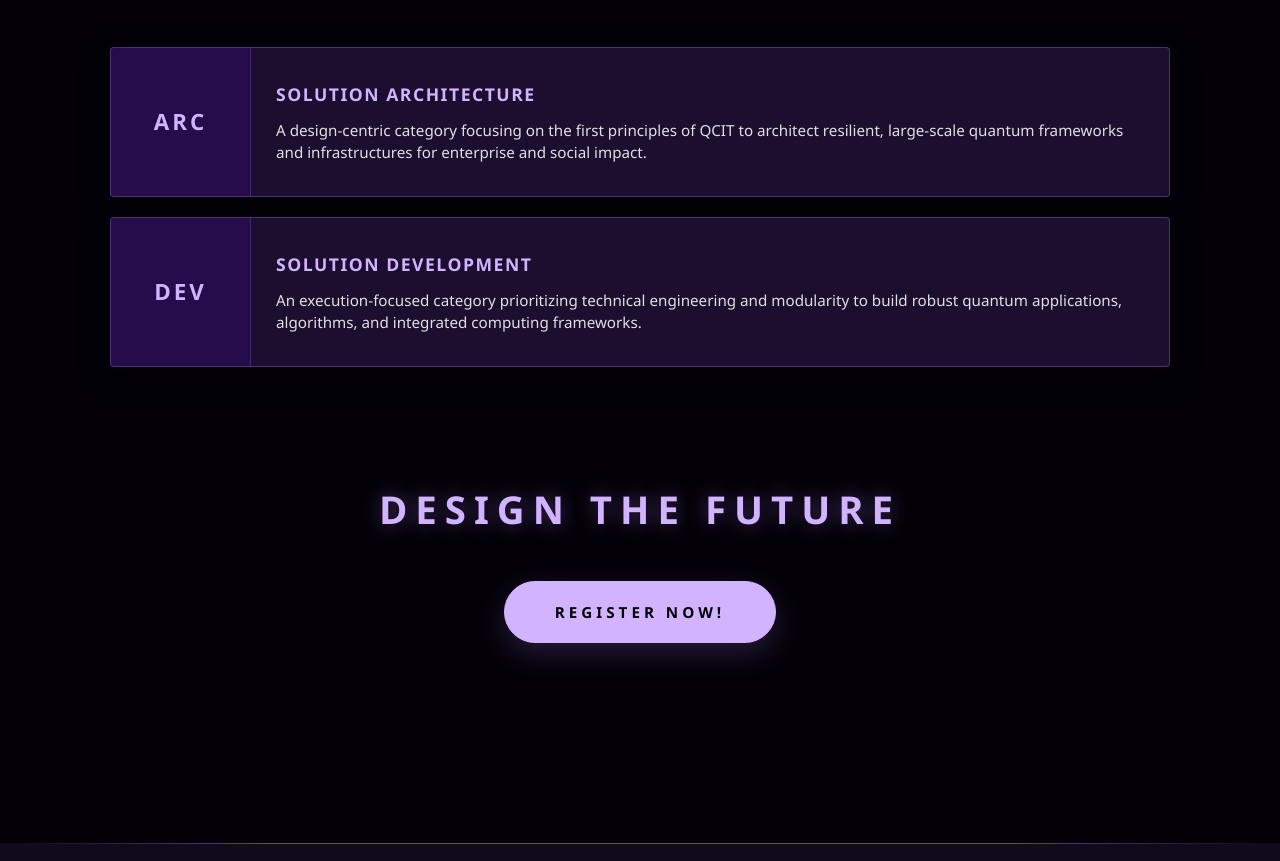
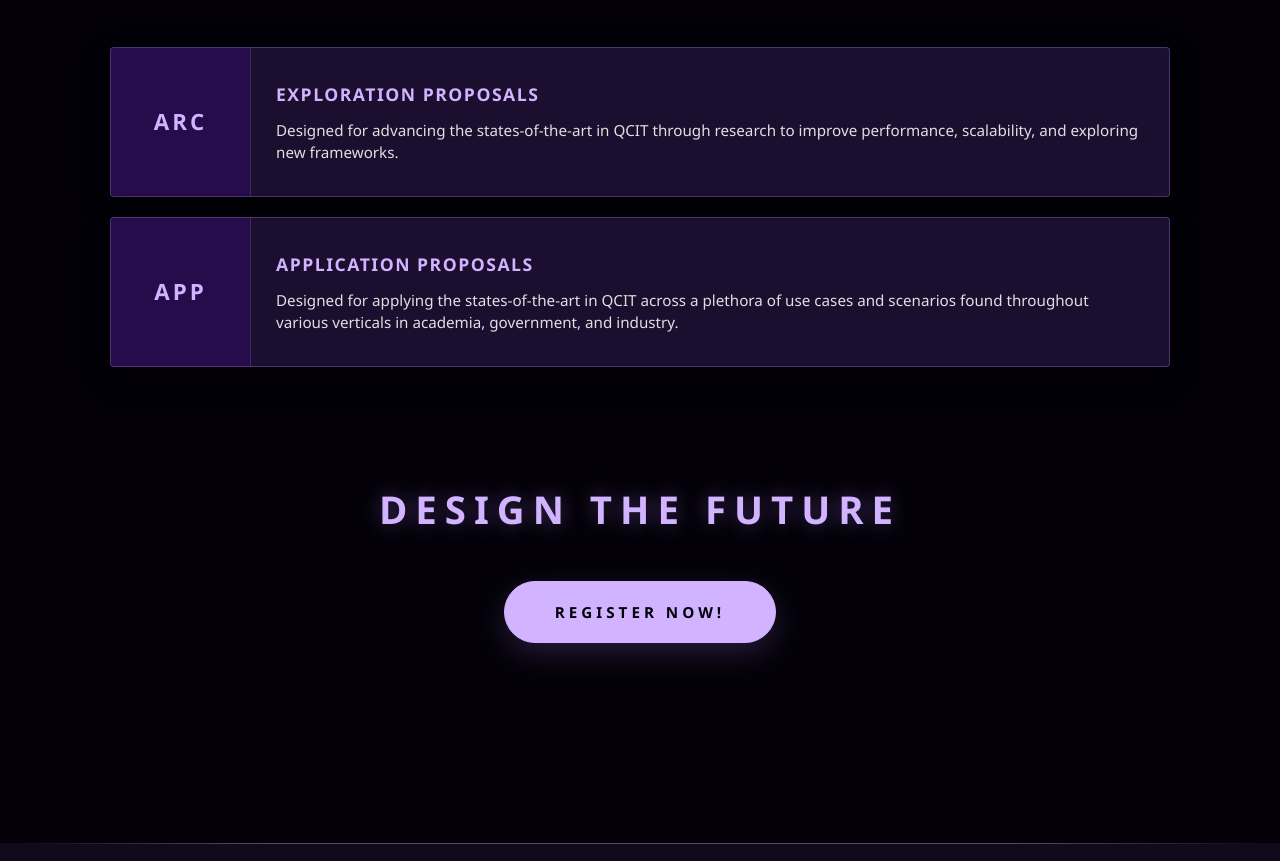
Before and after one commit to iqcol/iqcol-2026, a plain HTML site: page competition.html in a window 1280 px wide. Shown: the part 1583-2444 px from the top of the page. Drawn offline with nearby package versions, Linux system fonts and the light colour scheme.

Commit message:
Update competition.html

```diff
--- a/competition.html
+++ b/competition.html
@@ -143,15 +143,15 @@
         <div class="arena-card reveal stagger-1">
             <div class="arena-label">ARC</div>
             <div class="arena-info">
-                <h3>Solution Architecture</h3>
-                <p>A design-centric category focusing on the first principles of QCIT to architect resilient, large-scale quantum frameworks and infrastructures for enterprise and social impact.</p>
+                <h3>Exploration Proposals</h3>
+                <p>Designed for advancing the states-of-the-art in QCIT through research to improve performance, scalability, and exploring new frameworks.</p>
             </div>
         </div>
         <div class="arena-card reveal stagger-2">
-            <div class="arena-label">DEV</div>
+            <div class="arena-label">APP</div>
             <div class="arena-info">
-                <h3>Solution Development</h3>
-                <p>An execution-focused category prioritizing technical engineering and modularity to build robust quantum applications, algorithms, and integrated computing frameworks.</p>
+                <h3>Application Proposals</h3>
+                <p>Designed for applying the states-of-the-art in QCIT across a plethora of use cases and scenarios found throughout various verticals in academia, government, and industry.</p>
             </div>
         </div>
     </div>
```
